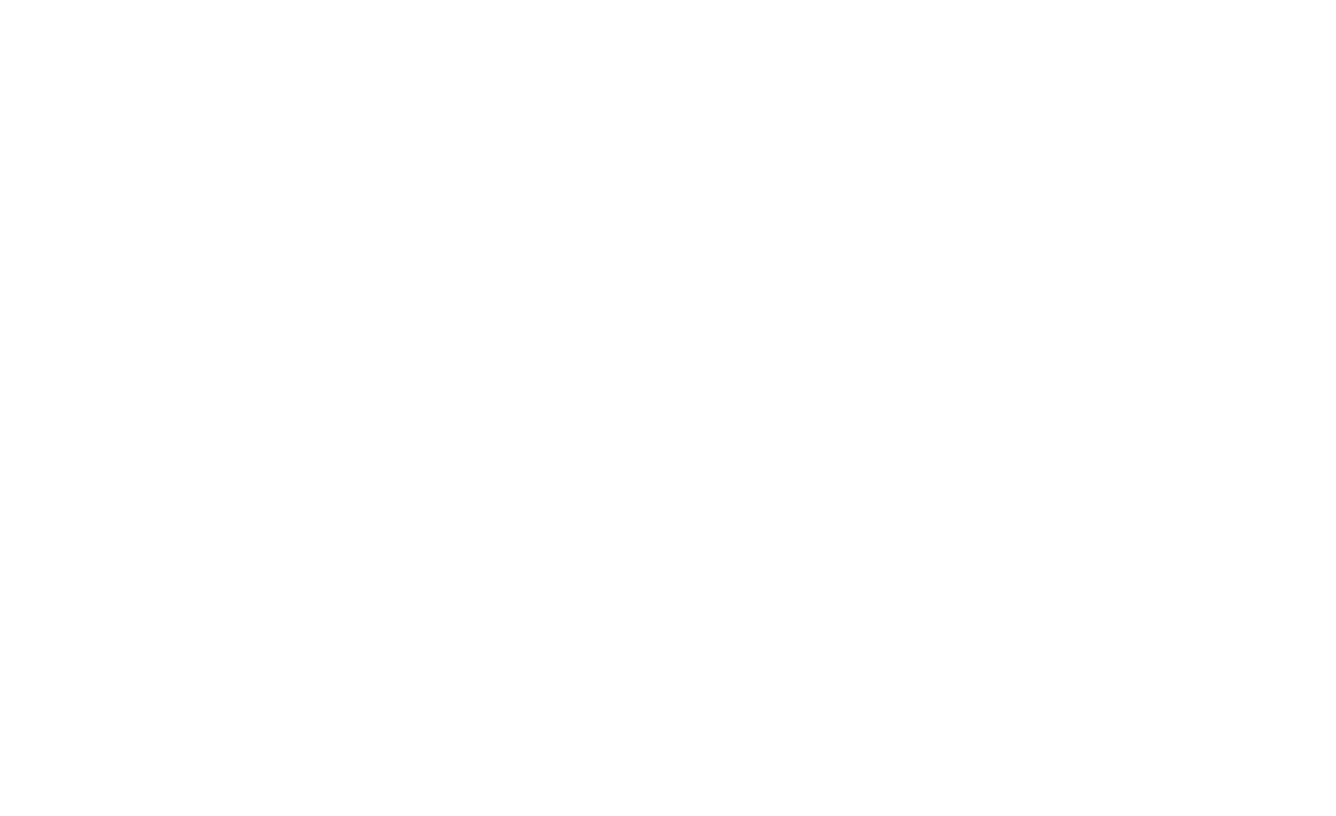
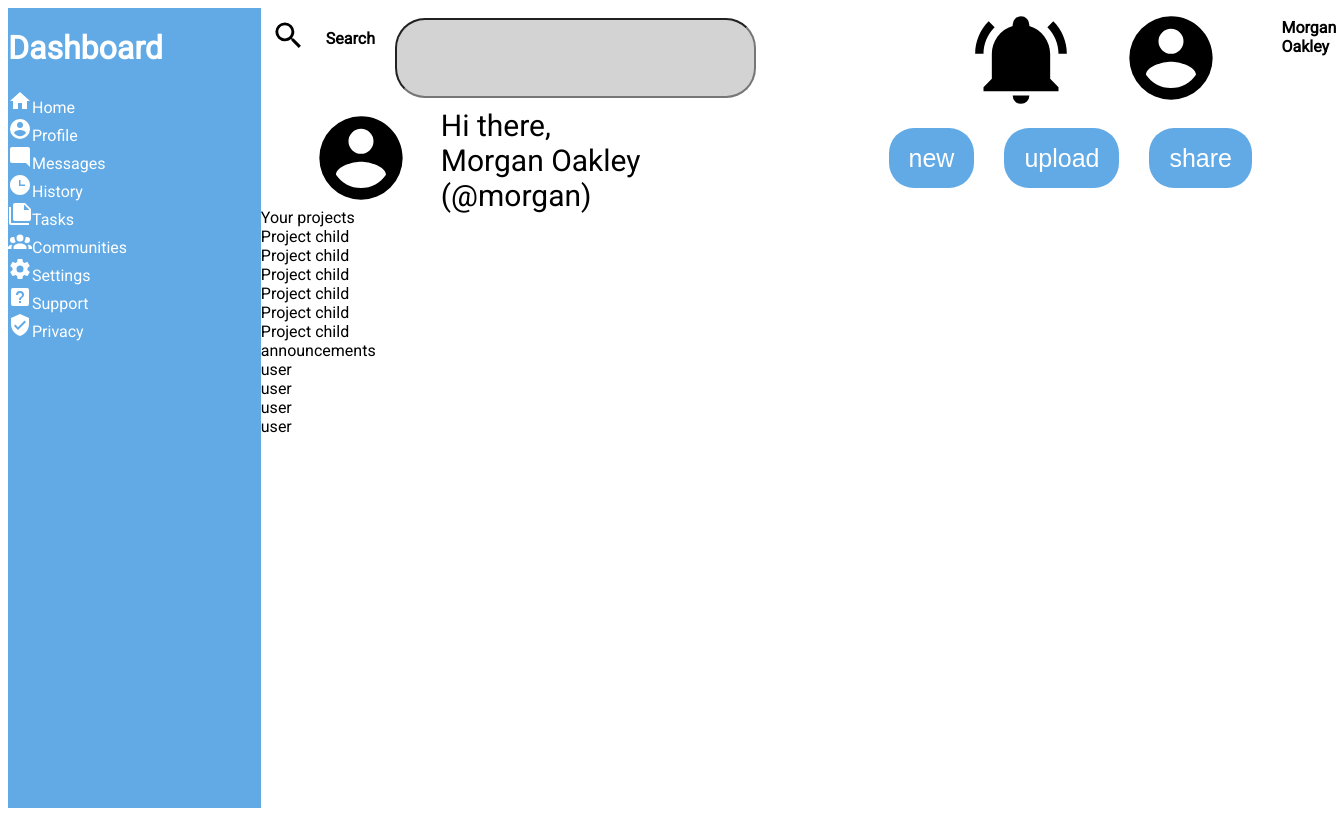
Before and after one commit to j-j0/cssgrid-dashboard, a plain HTML site: page index.html in a window 1280 px wide. Shown: the whole page, 1336 px wide, since content can reach past the window. Drawn offline with Linux system fonts and the light colour scheme.

Commit message:
progress

```diff
--- a/index.html
+++ b/index.html
@@ -5,8 +5,102 @@
     <meta name="viewport" content="width=device-width, initial-scale=1.0">
     <title>Document</title>
     <link rel="stylesheet" href="style.css">
+    <link rel="preconnect" href="https://fonts.googleapis.com">
+<link rel="preconnect" href="https://fonts.gstatic.com" crossorigin>
+<link href="https://fonts.googleapis.com/css2?family=Roboto&display=swap" rel="stylesheet">
 </head>
 <body>
-
+    <div class="container">
+        <div class="sidebar">
+            <div class="title">
+                <h1>Dashboard</h1>
+                <div class="shortcuts">
+                    <div class="home"><img src="./assets/home.svg" alt="">Home</div>
+                    <div class="profile"><img src="assets/account-circle.svg" alt="">Profile</div>
+                    <div class="Messages"><img src="assets/message-reply.svg" alt="">Messages</div>
+                    <div class="History"><img src="assets/clock-time-three.svg" alt="">History</div>
+                    <div class="Tasks"><img src="assets/note-multiple.svg" alt="">Tasks</div>
+                    <div class="Communities"><img src="assets/account-group.svg" alt="">Communities</div>
+                </div>
+                <div class="shortcuts">
+                    <div class="Settings">
+                        <img src="assets/cog.svg" alt="">Settings
+                    </div>
+                    <div class="Support">
+                        <img src="assets/help-box.svg" alt="">Support
+                    </div>
+                    <div class="Privacy">
+                        <img src="assets/shield-check.svg" alt="">Privacy
+                    </div>
+                </div>
+            </div>
+        </div>
+        <div class="nav">
+            <div class="search">
+                <img src="assets/magnify.svg" alt="magnify" class="magnify">
+                <h4>Search</h4>
+                <input type="text" name="" id="input">
+            </div>
+            <div class="userprofile">
+                <img src="assets/bell-ring.svg" alt="">
+                <img src="assets/profile-small.svg" alt="">
+                <h4>Morgan Oakley</h4>
+            </div>
+        </div>
+        <div class="topbar">
+            <div class="greeting">
+                <img src="assets/profile-big.svg" alt="">
+                <div class="text">
+                    Hi there,<br />
+                    Morgan Oakley (@morgan)
+                </div>
+            </div>
+            <div class="buttons">
+                <button class="new">new</button>
+                <button class="upload">upload</button>
+                <button class="share">share</button>
+            </div>
+        </div>
+        <div class="main">
+            <div class="projects">
+                Your projects
+                <div class="child-project">
+                    Project child
+                </div>
+                <div class="child-project">
+                    Project child
+                </div>
+                <div class="child-project">
+                    Project child
+                </div>
+                <div class="child-project">
+                    Project child
+                </div>
+                <div class="child-project">
+                    Project child
+                </div>
+                <div class="child-project">
+                    Project child
+                </div>
+            </div>
+            <div class="announcements">
+                announcements
+            </div>
+            <div class="trending">
+                <div class="users">
+                    user
+                </div>
+                <div class="users">
+                    user
+                </div>
+                <div class="users">
+                    user
+                </div>
+                <div class="users">
+                    user
+                </div>
+            </div>
+        </div>
+    </div>
 </body>
 </html>
--- a/style.css
+++ b/style.css
@@ -0,0 +1,94 @@
+.container {
+    display: grid;
+    max-height: 100vh;
+    font-family: 'Roboto', sans-serif;
+    grid-template-columns: 1fr 4fr;
+    grid-template-rows: 1fr 1fr 6fr;
+    height: 100vh;
+}
+
+.sidebar {
+    grid-column-start: 1;
+    grid-column-end: 2;
+    background-color: rgb(97, 170, 229);
+    color: white;
+    grid-row: 1 / 4;
+
+}
+
+.topbar {
+    grid-column-start: 2;
+    grid-column-end: 3;
+    display: flex;
+    grid-row: 2 / 3;
+    justify-content: space-between;
+}
+
+.greeting {
+    display: flex;
+    gap: 30px;
+    margin-left: 50px;
+    font-size: 30px;
+}
+
+
+.buttons {
+    display: flex;
+    gap: 30px;
+    margin: 20px;
+    cursor: pointer;
+}
+
+.buttons button {
+    font-size: 25px;
+    border: none;
+    padding-left: 20px;
+    padding-right: 20px;
+    border-radius: 25px;
+    background-color: rgb(97, 170, 229);
+    color: white;
+    cursor: pointer;
+
+}
+
+.buttons button:hover {
+    background-color: rgb(197, 27, 72);
+}
+.search {
+    display: flex;
+    width: 50%;
+    min-width: 20%;
+    gap: 10px;
+}
+
+.search input {
+    border-radius: 30px;
+    width: 80%;
+    margin: 10px;
+    background-color: lightgray;
+}
+.search img {
+    height: 35px;
+    margin: 10px;
+}
+
+.userprofile {
+    display: flex;
+    gap: 50px
+}
+
+.userprofile h4 {
+    margin: 10px;
+}
+.nav {
+    grid-column-start: 2;
+    grid-column-end: 3;
+    grid-row: 1 / 2;
+    display: flex;
+    justify-content: space-between;
+}
+
+.main {
+    grid-column-start: 2;
+    grid-column-end: 3;
+}
```
Also changed, not shown: assets/account-circle.svg (added), assets/account-group.svg (added), assets/bell-ring.svg (added), assets/bookmark-outline.svg (added), assets/clock-time-three.svg (added), assets/cog.svg (added), assets/eye-plus-outline.svg (added), assets/help-box.svg (added), assets/home.svg (added), assets/magnify.svg (added), assets/message-reply.svg (added), assets/note-multiple.svg (added), assets/profile-big.svg (added), assets/profile-small.svg (added), 3 more files.
